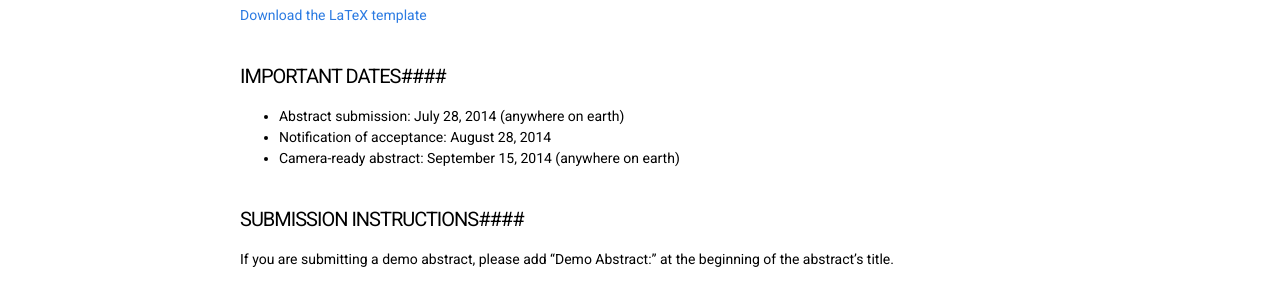
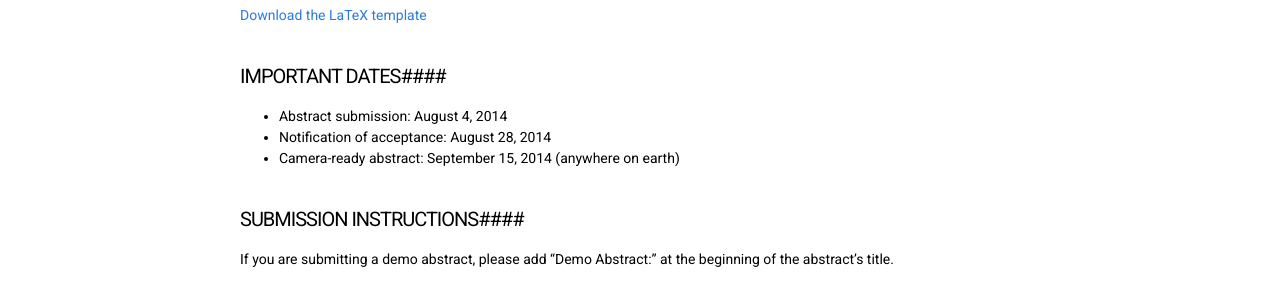
Before and after one commit to rfdickerson/acm-sensys2014-website, a Jekyll site: the page built from demos.md, in a window 1280 px wide. Shown: the part 679-971 px from the top of the page. Built offline with Jekyll 4.4.1, drawn with Linux system fonts in a browser that asks for light colours.

```diff
--- a/demos.md
+++ b/demos.md
@@ -44,7 +44,7 @@ proceedings.
 
 ####IMPORTANT DATES####
 
-- Abstract submission: July 28, 2014 (anywhere on earth)
+- Abstract submission: August 4, 2014
 
 - Notification of acceptance: August 28, 2014
 
--- a/index.html
+++ b/index.html
@@ -23,7 +23,7 @@ layout: default
 
 <ul>
 <li> <b>Paper Notification:</b> July 15 </li>
-<li> Poster and Demo Abstract Submission: July 28 </li>
+<li> Poster and Demo Abstract Submission: August 4 </li>
 <li> Poster and Demo Notification: August 28 </li>
 <li> Paper Camera Ready: September 1 </li>
 <li> Poster/Demo Abstract Camera Ready: September 15 </li>
```
Also changed, not shown: workshops.md (+1 -1 lines), 1 other file.
